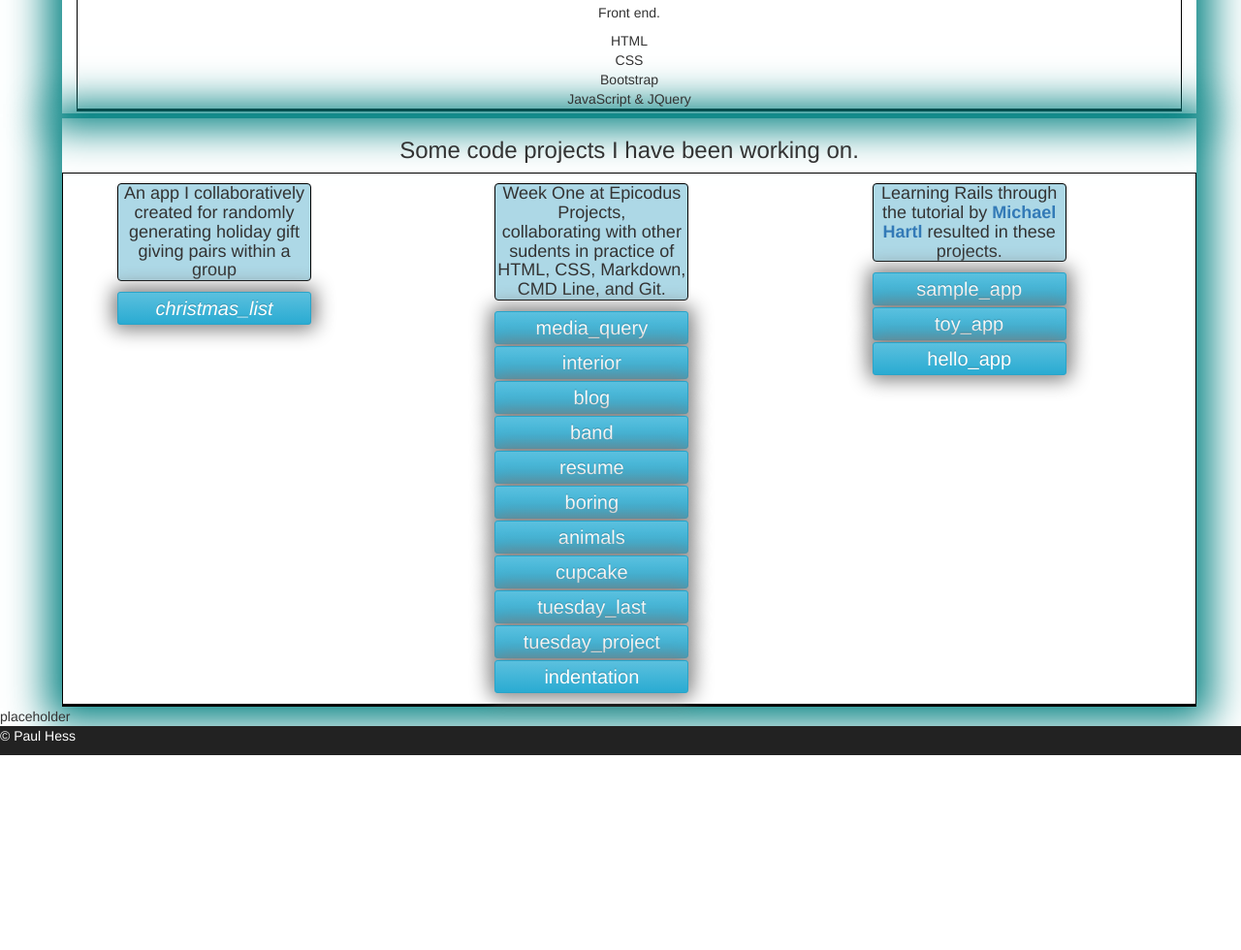
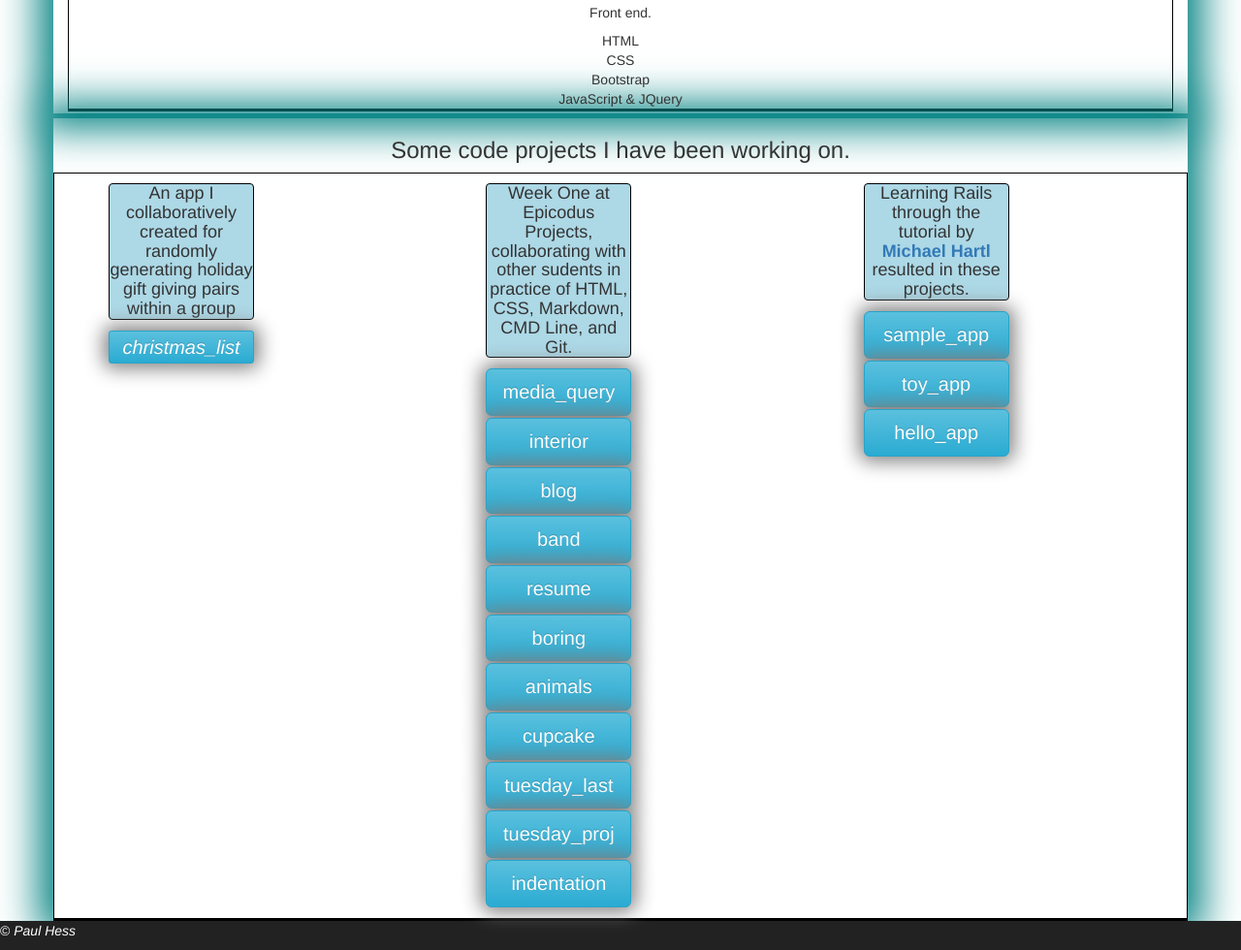
Before and after one commit to Paul-Hess/Paul-Hess.github.io, a plain HTML site: page index.html in a window 1280 px wide. Shown: the part 700-1680 px from the top of the page at 97% size. Before the commit the page ends 1479 px from the top, so only its background shows below. Drawn offline with Linux system fonts and the light colour scheme.

Commit message:
improve styling of page

```diff
--- a/css/styles.css
+++ b/css/styles.css
@@ -24,8 +24,6 @@ body {
 #folio .container {
 	box-shadow: 0px 0px 40px 15px teal;
 	height: 100%;
-	margin-left: 5%;
-	margin-right: 5%;
 	margin-bottom: 0px;
 }
 
@@ -81,10 +79,10 @@ img {
 }
 
 .projex h4 {
+	width: 150px;
 	border: 1px solid black;
 	border-radius: 4px;
 	display: inline-block;
-	width: 200px;
 	background-color: #ADD8E6;
 }
 
@@ -97,7 +95,7 @@ img {
 	height: 100%;
 }
 
-.projex .row {
+.projex .first-row {
 	border: 1px solid black;
 	border-bottom: 3px solid black;
 }
@@ -111,7 +109,7 @@ footer {
 }
 
 a.btn-info {
-	width: 200px;
+	width: 150px;
 	display: inline-block;
 	margin: 1px;
 	box-shadow: 0px 0px 20px 5px gray;
--- a/index.html
+++ b/index.html
@@ -60,40 +60,41 @@
 				<div class="projex">
 					<div class="container">
 						<h3>Some code projects I have been working on. </h3>
-						<div class="row">
+						<div class="row first-row">
 							<div class="col-md-4">
 								<ol>
-									<h4>An app I collaboratively created for randomly generating holiday gift giving pairs within a group</h4>
+									<h4 id="h4_one">An app I collaboratively created for randomly generating holiday gift giving pairs within a group</h4>
 									</br>
 									<li><a class="btn btn-info btn-xs btn-block" href="https://github.com/josephhess/christmas_list"><em>christmas_list</em></a></li>
 								</ol>
 							</div>
+
 							<div class="col-md-4">
 								<ol>
-									<h4>Week One at Epicodus Projects,</br> collaborating with other sudents in practice of HTML, CSS, Markdown, CMD Line, and Git.
+									<h4 id="h4_two">Week One at Epicodus Projects,</br> collaborating with other sudents in practice of HTML, CSS, Markdown, CMD Line, and Git.
 									</h4>
 									</br>
-									<li><a class="btn btn-info btn-xs" href="https://github.com/Paul-Hess/media_query">media_query</a></li>
-									<li><a class="btn btn-info btn-xs" href="https://github.com/Paul-Hess/interior">interior</a></li>
-									<li><a class="btn btn-info btn-xs" href="https://github.com/Paul-Hess/blog">blog</a></li>
-									<li><a class="btn btn-info btn-xs" href="https://github.com/Paul-Hess/band">band</a></li>
-									<li><a class="btn btn-info btn-xs" href="https://github.com/Paul-Hess/resume">resume</a></li>
-									<li><a class="btn btn-info btn-xs" href="https://github.com/Paul-Hess/boring">boring</a></li>
-									<li><a class="btn btn-info btn-xs" href="https://github.com/Paul-Hess/animals">animals</a></li>
-									<li><a class="btn btn-info btn-xs" href="https://github.com/Paul-Hess/cupcake">cupcake</a></li>
-									<li><a class="btn btn-info btn-xs" href="https://github.com/Paul-Hess/tuesday_last">tuesday_last</a></li>
-									<li><a class="btn btn-info btn-xs" href="https://github.com/Paul-Hess/tuesday_project">tuesday_project</a></li>
-									<li><a class="btn btn-info btn-xs" href="https://github.com/Paul-Hess/indentation">indentation</a></li>
+									<li><a class="btn btn-info btn-lg" href="https://github.com/Paul-Hess/media_query">media_query</a></li>
+									<li><a class="btn btn-info btn-lg" href="https://github.com/Paul-Hess/interior">interior</a></li>
+									<li><a class="btn btn-info btn-lg" href="https://github.com/Paul-Hess/blog">blog</a></li>
+									<li><a class="btn btn-info btn-lg" href="https://github.com/Paul-Hess/band">band</a></li>
+									<li><a class="btn btn-info btn-lg" href="https://github.com/Paul-Hess/resume">resume</a></li>
+									<li><a class="btn btn-info btn-lg" href="https://github.com/Paul-Hess/boring">boring</a></li>
+									<li><a class="btn btn-info btn-lg" href="https://github.com/Paul-Hess/animals">animals</a></li>
+									<li><a class="btn btn-info btn-lg" href="https://github.com/Paul-Hess/cupcake">cupcake</a></li>
+									<li><a class="btn btn-info btn-lg" href="https://github.com/Paul-Hess/tuesday_last">tuesday_last</a></li>
+									<li><a class="btn btn-info btn-lg" href="https://github.com/Paul-Hess/tuesday_project">tuesday_proj</a></li>
+									<li><a class="btn btn-info btn-lg" href="https://github.com/Paul-Hess/indentation">indentation</a></li>
 								</ol>
 							</div>
 							<div class="col-md-4">
 								<ol>
-									<h4>Learning Rails through the tutorial by
+									<h4 id="h4_three">Learning Rails through the tutorial by
 									<a  href="https://www.railstutorial.org/book/beginning"><strong>Michael Hartl</strong></a> resulted in these projects.</h4>
 									</br>
-									<li><a class="btn btn-info btn-xs" href="https://bitbucket.org/pollinator/sample_app"> sample_app </a></li>
-									<li><a class="btn btn-info btn-xs" href="https://bitbucket.org/pollinator/toy_app"> toy_app </a></li>
-									<li><a class="btn btn-info btn-xs" href="https://bitbucket.org/pollinator/hello_app"> hello_app </a></li>
+									<li><a class="btn btn-info btn-lg" href="https://bitbucket.org/pollinator/sample_app"> sample_app </a></li>
+									<li><a class="btn btn-info btn-lg" href="https://bitbucket.org/pollinator/toy_app"> toy_app </a></li>
+									<li><a class="btn btn-info btn-lg" href="https://bitbucket.org/pollinator/hello_app"> hello_app </a></li>
 								</ol>
 							</div>
 						</div>
@@ -101,11 +102,11 @@
 				</div>
 
 				<div class="item">
-					placeholder
+
 				</div>
 		</div>
 
-		<footer>&copy Paul Hess</footer>
+		<footer>&copy <em>Paul Hess</em></footer>
 
 	</body>
 </html>
```
